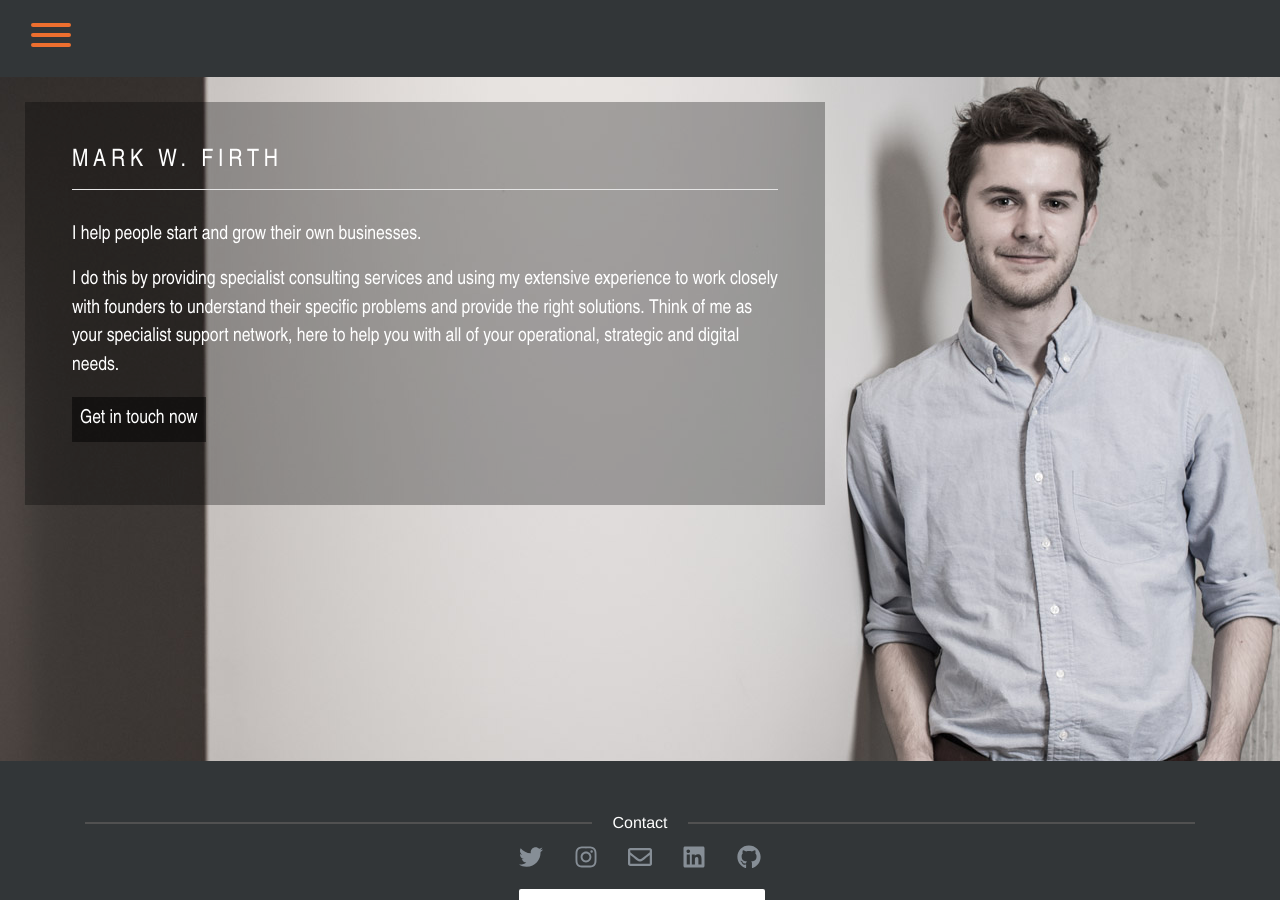
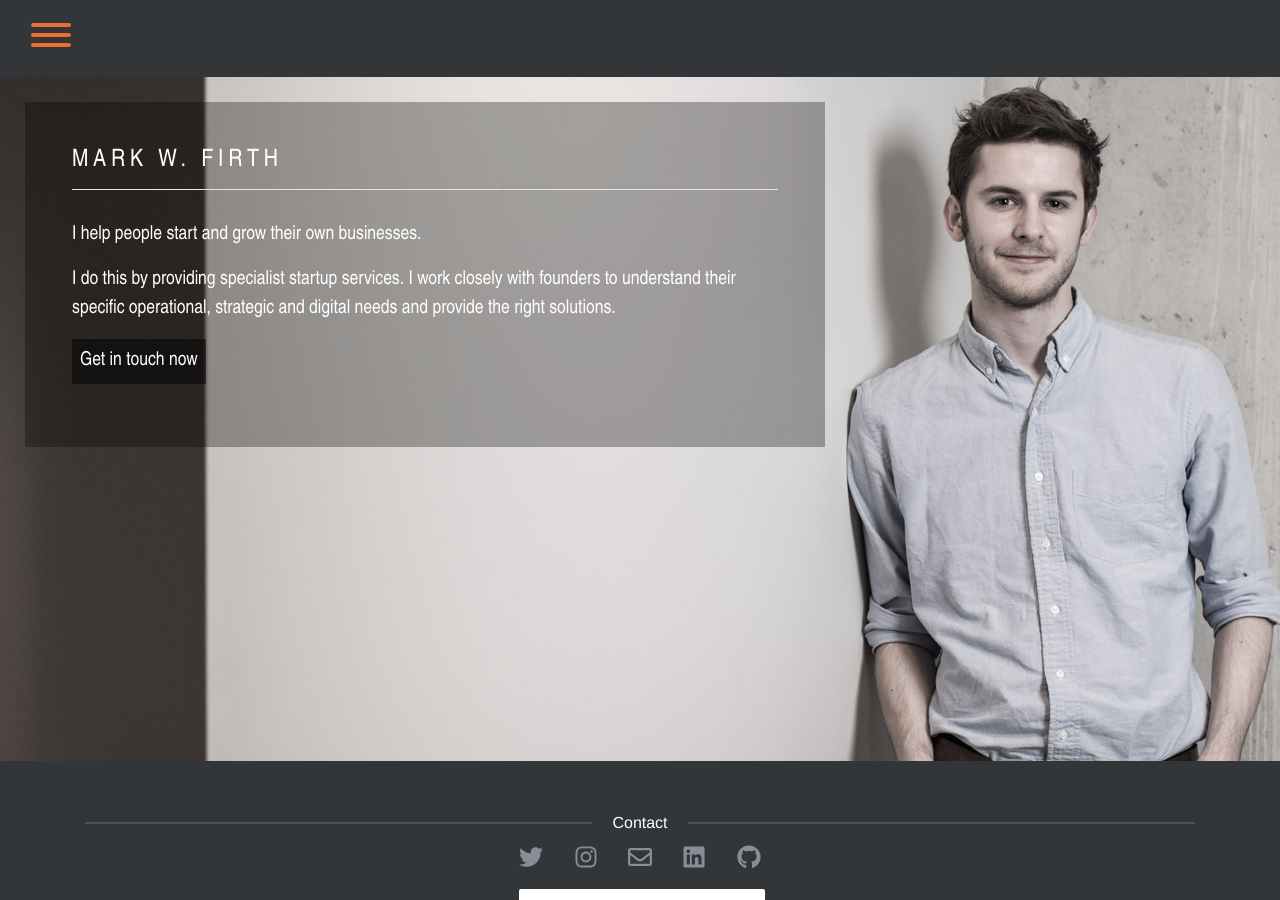
Before and after one commit to maxxturing/maxxturing.github.io, a Jekyll site: the page built from index.html, in a window 1280 px wide and 900 px high. Built offline with Jekyll 4.4.1, drawn with Linux system fonts in a browser that asks for light colours; nearby versions of some CDN libraries; the list of posts is cut into pages by our own code.

Commit message:
edit copy

```diff
--- a/index.html
+++ b/index.html
@@ -16,7 +16,7 @@ layout: default
         I help people start and grow their own businesses.
       </p>
       <p>
-        I do this by providing specialist consulting services and using my extensive experience to work closely with founders to understand their specific problems and provide the right solutions. Think of me as your specialist support network, here to help you with all of your operational, strategic and digital needs.
+        I do this by providing specialist startup services. I work closely with founders to understand their specific operational, strategic and digital needs and provide the right solutions.
       </p>
       <p class="d-none d-md-block">
         <a href="#contact">Get in touch now</a>
```
Also changed, not shown: 1 other file.
